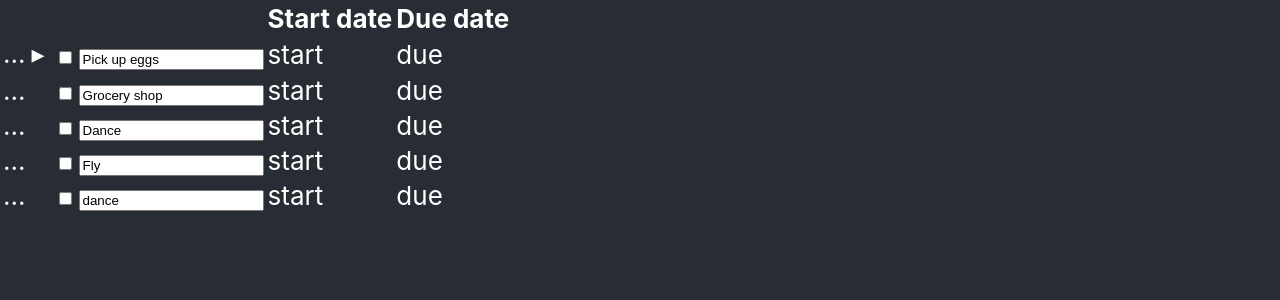
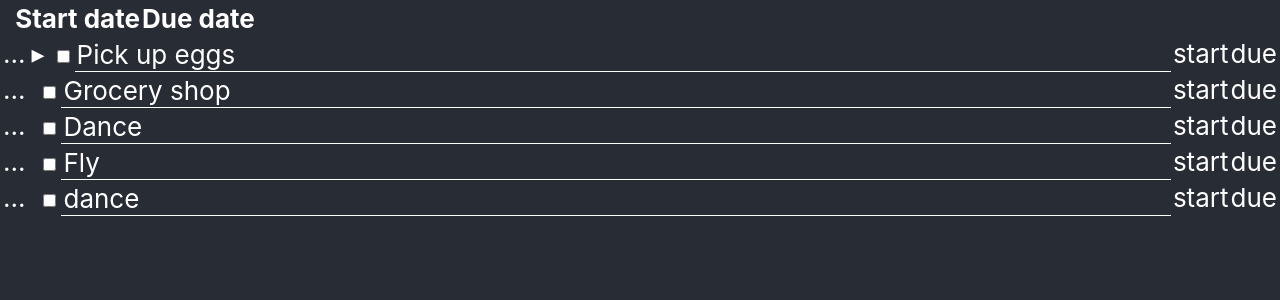
Before and after one commit to citelao/Todo, a React (Create React App) app: page / in a window 1280 px wide. Shown: the top 300 px of the page. Built offline with nearby package versions, Linux system fonts and the light colour scheme.

Commit message:
prettier

```diff
--- a/src/App.css
+++ b/src/App.css
@@ -32,3 +32,31 @@ body {
     transform: rotate(360deg);
   }
 }
+
+table {
+  width: 100%;
+}
+
+table tr {
+  display: flex;
+}
+
+table td {
+  display: block;
+}
+
+table .item-1 {
+  flex-grow: 1;
+}
+
+  table .item-1 input {
+    width: 100%;
+
+    appearance: default;
+    background: none;
+    color: inherit;
+    font: inherit;
+
+    border: none;
+    border-bottom: 1px solid white;
+  }
--- a/src/index.css
+++ b/src/index.css
@@ -11,3 +11,7 @@ code {
   font-family: source-code-pro, Menlo, Monaco, Consolas, 'Courier New',
     monospace;
 }
+
+*, *:before, *:after {
+  box-sizing: border-box;
+}
--- a/src/view/TreeGrid.tsx
+++ b/src/view/TreeGrid.tsx
@@ -155,8 +155,12 @@ export default class TreeGrid<T extends { [key: string]: any }> extends React.Co
                             {(hasChildren) ? expansionSymbol : undefined}
                         </button>
                     </td>
-                    { item.data.map((d) => {
-                        return <td role="gridcell">
+                    { item.data.map((d, i) => {
+                        const defaultHeaders = Object.keys((this.props.items || [])[0]);
+                        const headers = this.props.headers || defaultHeaders;
+                        const className = `item-${headers[i] || i}`;
+
+                        return <td role="gridcell" className={className}>
                             {d}
                         </td>;
                     })}
```
